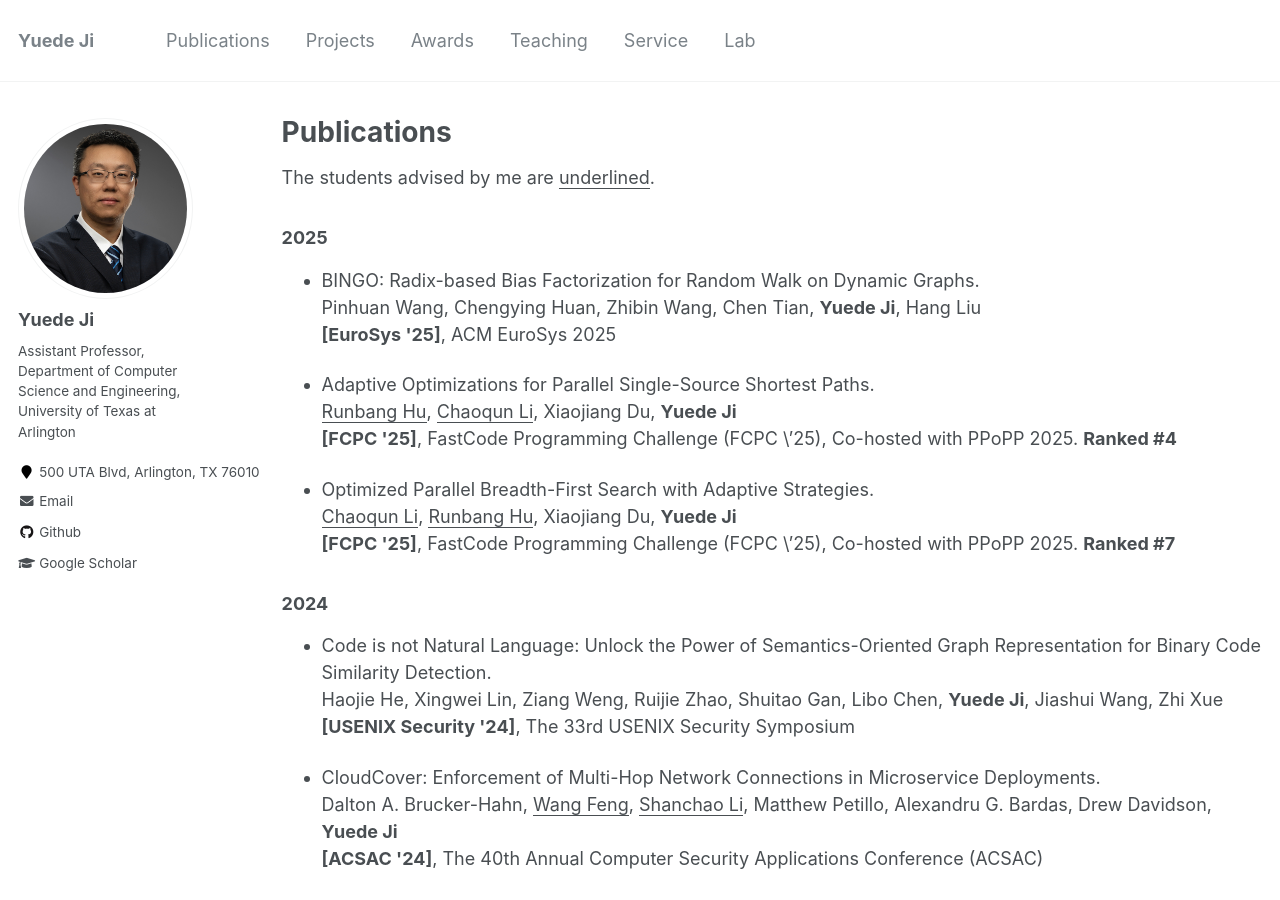
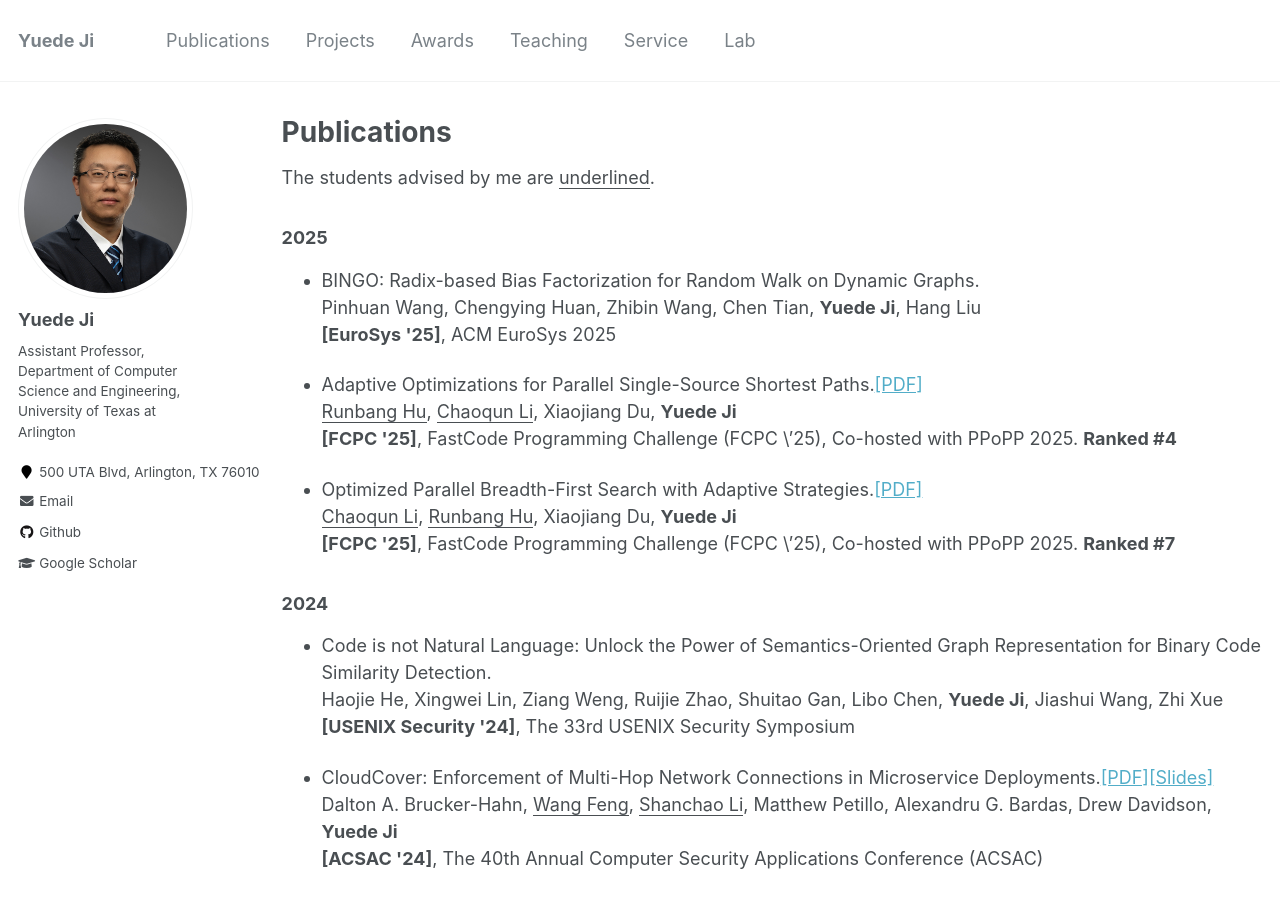
Before and after one commit to yuede/yuede.github.io, a Jekyll site: the page built from _pages/publications.md, in a window 1280 px wide and 900 px high. Built offline with Jekyll 4.4.1, drawn with Linux system fonts in a browser that asks for light colours.

Commit message:
update publications

```diff
--- a/_pages/publications.md
+++ b/_pages/publications.md
@@ -14,12 +14,12 @@ The students advised by me are <u>underlined</u>.
 Pinhuan Wang, Chengying Huan, Zhibin Wang, Chen Tian, <strong>Yuede Ji</strong>, Hang Liu<br/>
 <strong>[EuroSys \'25]</strong>, ACM EuroSys 2025<br/>
 
-* Adaptive Optimizations for Parallel Single-Source Shortest Paths.<br/>
+* Adaptive Optimizations for Parallel Single-Source Shortest Paths.[[PDF]](./25_FCPC_SSSP.pdf)<br/>
 <u>Runbang Hu</u>, <u>Chaoqun Li</u>, Xiaojiang Du, <strong>Yuede Ji</strong><br/>
 <strong>[FCPC \'25]</strong>, FastCode Programming Challenge (FCPC \’25), Co-hosted with PPoPP 2025.
 <strong>Ranked \#4</strong>
 
-* Optimized Parallel Breadth-First Search with Adaptive Strategies.<br/>
+* Optimized Parallel Breadth-First Search with Adaptive Strategies.[[PDF]](./25_FCPC_BFS.pdf)<br/>
 <u>Chaoqun Li</u>, <u>Runbang Hu</u>, Xiaojiang Du, <strong>Yuede Ji</strong><br/>
 <strong>[FCPC \'25]</strong>, FastCode Programming Challenge (FCPC \’25), Co-hosted with PPoPP 2025.
 <strong>Ranked \#7</strong>
@@ -31,7 +31,7 @@ Pinhuan Wang, Chengying Huan, Zhibin Wang, Chen Tian, <strong>Yuede Ji</strong>,
 Haojie He, Xingwei Lin, Ziang Weng, Ruijie Zhao, Shuitao Gan, Libo Chen, <strong>Yuede Ji</strong>, Jiashui Wang, Zhi Xue<br/>
 <strong>[USENIX Security \'24]</strong>, The 33rd USENIX Security Symposium<br/>
 
-* CloudCover: Enforcement of Multi-Hop Network Connections in Microservice Deployments.<br/>
+* CloudCover: Enforcement of Multi-Hop Network Connections in Microservice Deployments.[[PDF]](./24_ACSAC_CloudCover.pdf)[[Slides]](https://www.acsac.org/2024/files/web/slides/brucker-hahn-219-cloudcover.pptx)<br/>
 Dalton A. Brucker-Hahn, <u>Wang Feng</u>, <u>Shanchao Li</u>, Matthew Petillo, Alexandru G. Bardas, Drew Davidson, <strong>Yuede Ji</strong><br/>
 <strong>[ACSAC \'24]</strong>, The 40th Annual Computer Security Applications Conference (ACSAC)<br/>
 
```
Also changed, not shown: 4 other files.
